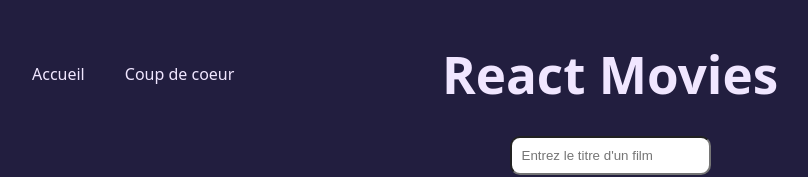
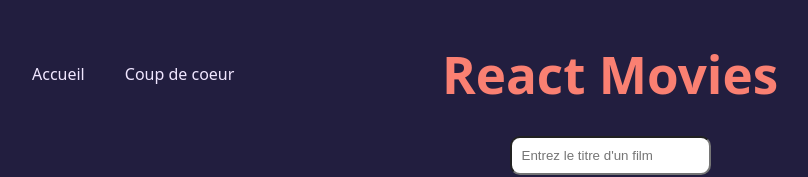
Before and after one commit to GregoryVDev/ReactMovies, a React (Vite) app: page / in a window 1280 px wide. Shown: the top 177 px of the page, without its empty margins (30-838 px from the left). Built offline with nearby package versions, Linux system fonts and the light colour scheme; no server answers.

Commit message:
Edited the title color (h1)

```diff
--- a/src/css/index.css
+++ b/src/css/index.css
@@ -36,6 +36,7 @@ a:hover {
 h1 {
   font-size: 3.2em;
   line-height: 1.1;
+  color: salmon;
 }
 
 button {
```
